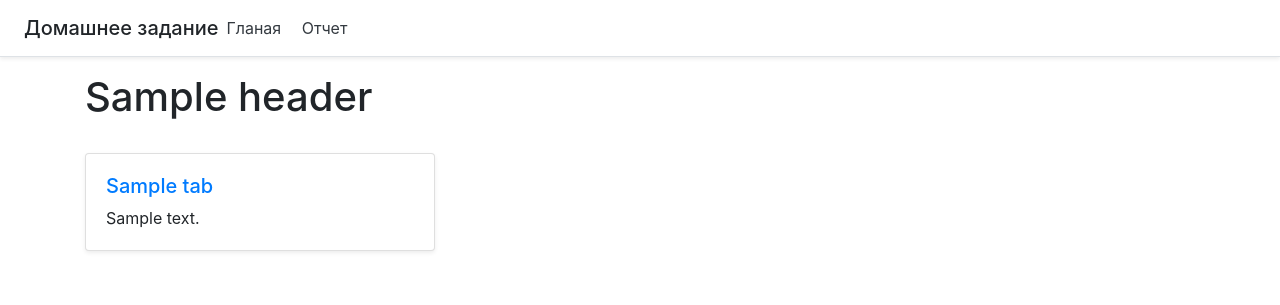
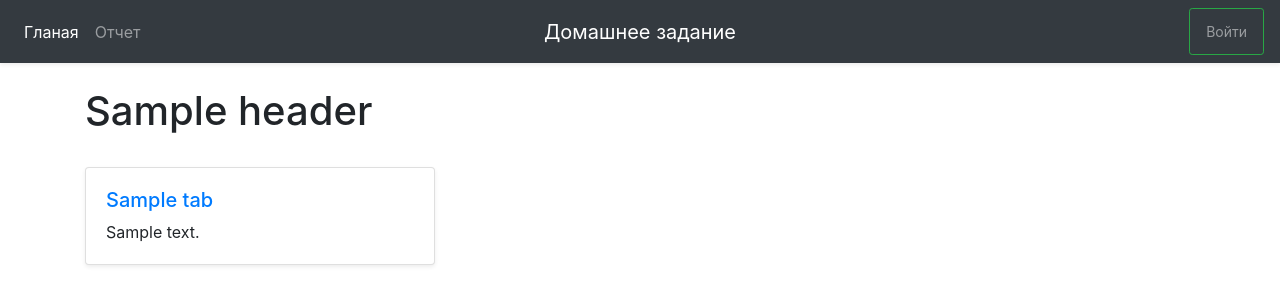
Before and after one commit to savelevvaa/dia-labs, a Django app: template DZ/DZApp/templates/DZApp/index.html in a window 1280 px wide. Shown: the top 305 px of the page. Run offline with Django 3.2, Linux system fonts and the light colour scheme; the template is opened without the code that fills it: most values are stand-ins (such as "Sample title", 1, 10 or a date in 2020); some libraries are stand-ins or nearby versions.

Commit message:
Изменение базовой верстки страницы: навигация

```diff
--- a/DZ/DZApp/templates/DZApp/base.html
+++ b/DZ/DZApp/templates/DZApp/base.html
@@ -8,20 +8,65 @@
     <title>{% block title %} {% endblock %}</title>
     <link rel="stylesheet" href="https://stackpath.bootstrapcdn.com/bootstrap/4.5.2/css/bootstrap.min.css">
     <style>
+        #header-msg {
+            font-size: 18px;
+            color: coral;
+        }
         {% block styles %} {% endblock %}
     </style>
 </head>
 <body>
 
-    <div class="d-flex flex-column flex-md-row align-items-center p-3 px-md-4 mb-3 bg-white border-bottom shadow-sm">
-      <p class="h5 my-0 me-md-auto fw-normal">Домашнее задание</p>
-      <nav class="my-2 my-md-0 me-md-3">
-        <a class="p-2 text-dark" href="{% url 'home' %}">Гланая</a>
-        <a class="p-2 text-dark" href="{% url 'review' %}">Отчет</a>
-      </nav>
-    </div>
+    <nav class="navbar navbar-expand-md navbar-dark bg-dark shadow-sm">
+        <div class="navbar-collapse collapse w-100 order-1 order-md-0 dual-collapse2">
+            <ul class="navbar-nav mr-auto">
+                <li class="nav-item active">
+                    <a class="nav-link" href="{% url 'home' %}">Гланая</a>
+                </li>
+                <li class="nav-item">
+                    <a class="nav-link" href="{% url 'review' %}">Отчет</a>
+                </li>
+            </ul>
+        </div>
+        <div class="mx-auto order-0">
+            <a class="navbar-brand mx-auto" href="#">Домашнее задание</a>
+            <button class="navbar-toggler" type="button" data-toggle="collapse" data-target=".dual-collapse2">
+                <span class="navbar-toggler-icon"></span>
+            </button>
+        </div>
+        <div class="navbar-collapse collapse w-100 order-3 dual-collapse2">
+
+            <ul class="navbar-nav ml-auto">
+                {% if user.is_authenticated %}
+                    <form class="form-inline" style="margin-left: 10px;">
+                        <div class="input-group" style="margin-left: 10px;">
+                          <div class="input-group-prepend">
+                            <span class="input-group-text" id="basic-addon1">@</span>
+                          </div>
+                          <input type="text" class="form-control" aria-label="Username" aria-describedby="basic-addon1" value="{{ request.user }}" disabled>
+                        </div>
+                    </form>
+                {% endif %}
+                {% if user.is_authenticated %}
+                    <li class="nav-item ml-2">
+                        <button class="btn btn-outline-danger btn-sm" type="button">
+                            <a class="nav-link" href="{% url 'logout' %}">Выйти</a>
+                        </button>
+                    </li>
+                {% else %}
+                    <li class="nav-item ml-2">
+                        <button class="btn btn-outline-success btn-sm" type="button">
+                            <a class="nav-link" href="{% url 'login' %}">Войти</a>
+                        </button>
+                    </li>
+                {% endif %}
+            </ul>
+        </div>
+    </nav>
+
     <main class="px-3">
         <div class="container">
+        <br />
           {% block content %} {% endblock %}
         </div>
     </main>
```
